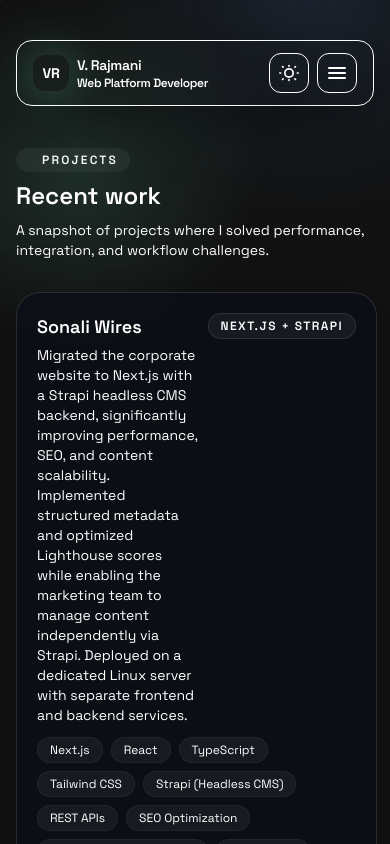
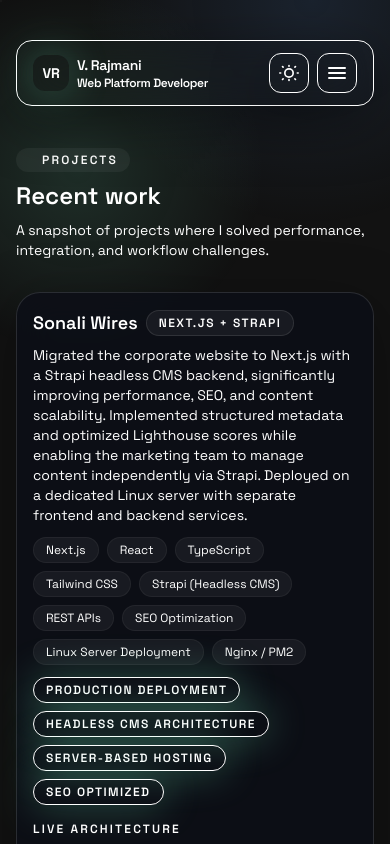
Before and after one commit to Rajmani-Nadar/rajmani-portfolio, a Next.js app: page /projects in a window 390 px wide. Shown: the top 844 px of the page. Built offline with nearby package versions, Linux system fonts and the light colour scheme.

Commit message:
Refine project cards layout on mobile

```diff
--- a/src/components/ProjectCard.tsx
+++ b/src/components/ProjectCard.tsx
@@ -23,14 +23,16 @@
     <motion.div
       whileHover={{ scale: 1.03 }}
       transition={{ type: 'spring', stiffness: 300, damping: 25 }}
-       className="section-shell p-5 sm:p-6 space-y-3"
+      className="section-shell p-4 sm:p-5 space-y-3 sm:space-y-4"
     >
-       <div className="flex items-start justify-between gap-2">
-         <div>
+      <div className="flex flex-col gap-2 sm:gap-3">
+        <div className="flex flex-wrap items-center gap-2 sm:gap-3">
           <h3 className="text-lg sm:text-xl font-semibold text-white">{title}</h3>
-           <p className="text-muted text-sm sm:text-base mt-1">{description}</p>
+          <Badge className="w-fit whitespace-nowrap px-3 py-1.5 text-[11px] leading-none">
+            {meta}
+          </Badge>
         </div>
-         <Badge className="whitespace-nowrap px-3 py-1.5 text-[11px] leading-none">{meta}</Badge>
+        <p className="text-muted text-sm sm:text-base">{description}</p>
       </div>
 
       <div className="flex flex-wrap gap-2">
```
Lines whose indentation alone changed are shown as unchanged.
